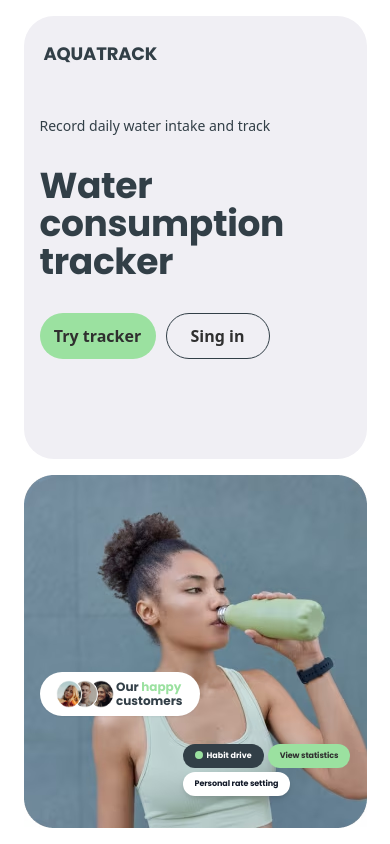
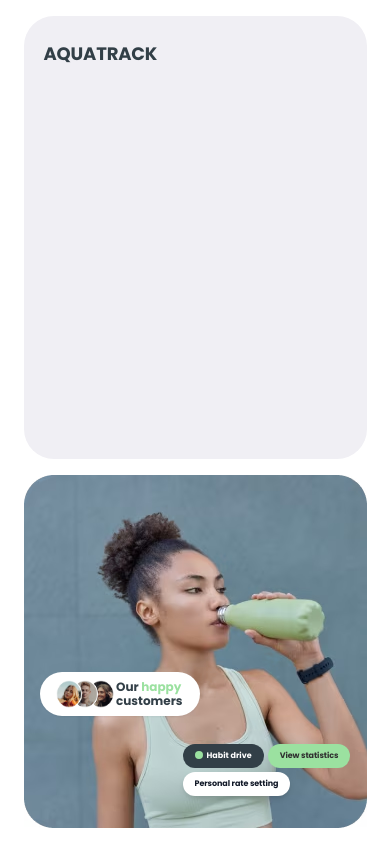
Before and after one commit to Subx1s0o/AquaTrack, a React (Vite) app: page / in a window 390 px wide. Built offline with nearby package versions, Linux system fonts and the light colour scheme; a web font is replaced by a local one.

Commit message:
add HomeWelcomeContent

```diff
--- /dev/null
+++ b/src/components/HomeWelcomeContent/HomeWelcomeContent.tsx
@@ -0,0 +1,28 @@
+import { Link } from 'react-router-dom';
+
+export default function HomeWelcomeContent() {
+  return (
+    <div>
+      <p className="mb-8 text-base text-darkGrey md:text-md">
+        Record daily water intake and track
+      </p>
+      <h1 className="mb-8 font-poppins text-5xl font-bold text-darkGrey md:mb-8 md:w-[547px] md:break-words md:text-7xl lg:text-8xl">
+        Water consumption tracker
+      </h1>
+      <div className="flex gap-[10px]">
+        <Link
+          to="/signup"
+          className="flex h-[46px] w-[116px] items-center justify-center rounded-[30px] border border-transparent bg-green font-bold text-black hover:bg-green focus:bg-gray-100 focus:text-gray-200 md:h-[60px] md:w-[169px] md:text-md lg:px-8 lg:py-3"
+        >
+          Try tracker
+        </Link>
+        <Link
+          to="/sigin"
+          className="flex h-[46px] w-[104px] items-center justify-center rounded-[30px] border border-darkGrey bg-grey font-bold text-black hover:border-green hover:bg-grey hover:text-green focus:border-darkGrey focus:text-gray-200 md:h-[60px] md:w-[135px] md:text-md lg:px-8 lg:py-3"
+        >
+          Sing in
+        </Link>
+      </div>
+    </div>
+  );
+}
--- a/src/components/WelcomeContent/WelcomeContent.tsx
+++ b/src/components/WelcomeContent/WelcomeContent.tsx
@@ -1,28 +1,9 @@
-import { Link } from 'react-router-dom';
+import { PropsWithChildren } from 'react';
 
-export default function WelcomeContent() {
+export default function WelcomeContent({ children }: PropsWithChildren) {
   return (
     <div className="absolute left-4 top-1/2 -translate-y-1/2 bg-grey md:left-[64px]">
-      <p className="mb-8 text-base text-darkGrey md:text-md">
-        Record daily water intake and track
-      </p>
-      <h1 className="mb-8 font-poppins text-5xl font-bold text-darkGrey md:mb-8 md:w-[547px] md:break-words md:text-7xl lg:text-8xl">
-        Water consumption tracker
-      </h1>
-      <div className="flex gap-[10px]">
-        <Link
-          to="/signup"
-          className="flex h-[46px] w-[116px] items-center justify-center rounded-[30px] border border-transparent bg-green font-bold text-black hover:bg-green focus:bg-gray-100 focus:text-gray-200 md:h-[60px] md:w-[169px] md:text-md lg:px-8 lg:py-3"
-        >
-          Try tracker
-        </Link>
-        <Link
-          to="/sigin"
-          className="flex h-[46px] w-[104px] items-center justify-center rounded-[30px] border border-darkGrey bg-grey font-bold text-black hover:border-green hover:bg-grey hover:text-green focus:border-darkGrey focus:text-gray-200 md:h-[60px] md:w-[135px] md:text-md lg:px-8 lg:py-3"
-        >
-          Sing in
-        </Link>
-      </div>
+      {children}
     </div>
   );
 }
--- a/src/components/sections/AdvantagesSection/AdvantagesSection.tsx
+++ b/src/components/sections/AdvantagesSection/AdvantagesSection.tsx
@@ -1,5 +1,5 @@
-import MainViewBtn from '@/components/MainViewBtn/MainViewBtn';
-import PictureCostomers from '@/components/PictureCostomers/PictureCostomers';
+import CustomersPictures from '@/components/CustomersPictures/CustomersPictures';
+import HomeWelcomeButtons from '@/components/HomeWelcomeButtons/HomeWelcomeButtons';
 
 export default function AdvantagesSection() {
   return (
@@ -26,8 +26,8 @@ export default function AdvantagesSection() {
           className="size-full"
         />
       </picture>
-      <PictureCostomers />
-      <MainViewBtn />
+      <CustomersPictures />
+      <HomeWelcomeButtons />
     </section>
   );
 }
--- a/src/components/sections/WelcomeSection/WelcomeSection.tsx
+++ b/src/components/sections/WelcomeSection/WelcomeSection.tsx
@@ -1,8 +1,11 @@
+import { PropsWithChildren } from 'react';
+
 import WelcomeContent from '@/components/WelcomeContent/WelcomeContent';
 
-export default function WelcomeSection() {
+export default function WelcomeSection({ children }: PropsWithChildren) {
   return (
     <section className="relative flex h-full rounded-[30px] bg-grey p-4">
+      {children}
       <WelcomeContent />
     </section>
   );
--- a/src/main.tsx
+++ b/src/main.tsx
@@ -23,7 +23,7 @@ const router = createBrowserRouter([
 
 createRoot(document.getElementById('root')!).render(
   <StrictMode>
-    <div className="mx-auto flex h-screen max-w-[375px] p-4 md:max-w-screen-md md:p-8 lg:max-w-screen-lg">
+    <div className="mx-auto flex h-screen max-w-[375px] items-center p-4 md:max-w-screen-md md:p-8 lg:max-w-screen-lg">
       <RouterProvider router={router} />
       <ToastContainer />
     </div>
```
Also changed, not shown: src/components/CustomersPictures/CustomersPictures.tsx (renamed from src/components/PictureCostomers/PictureCostomers.tsx), src/components/HomeWelcomeButtons/HomeWelcomeButtons.tsx (renamed from src/components/MainViewBtn/MainViewBtn.tsx).
